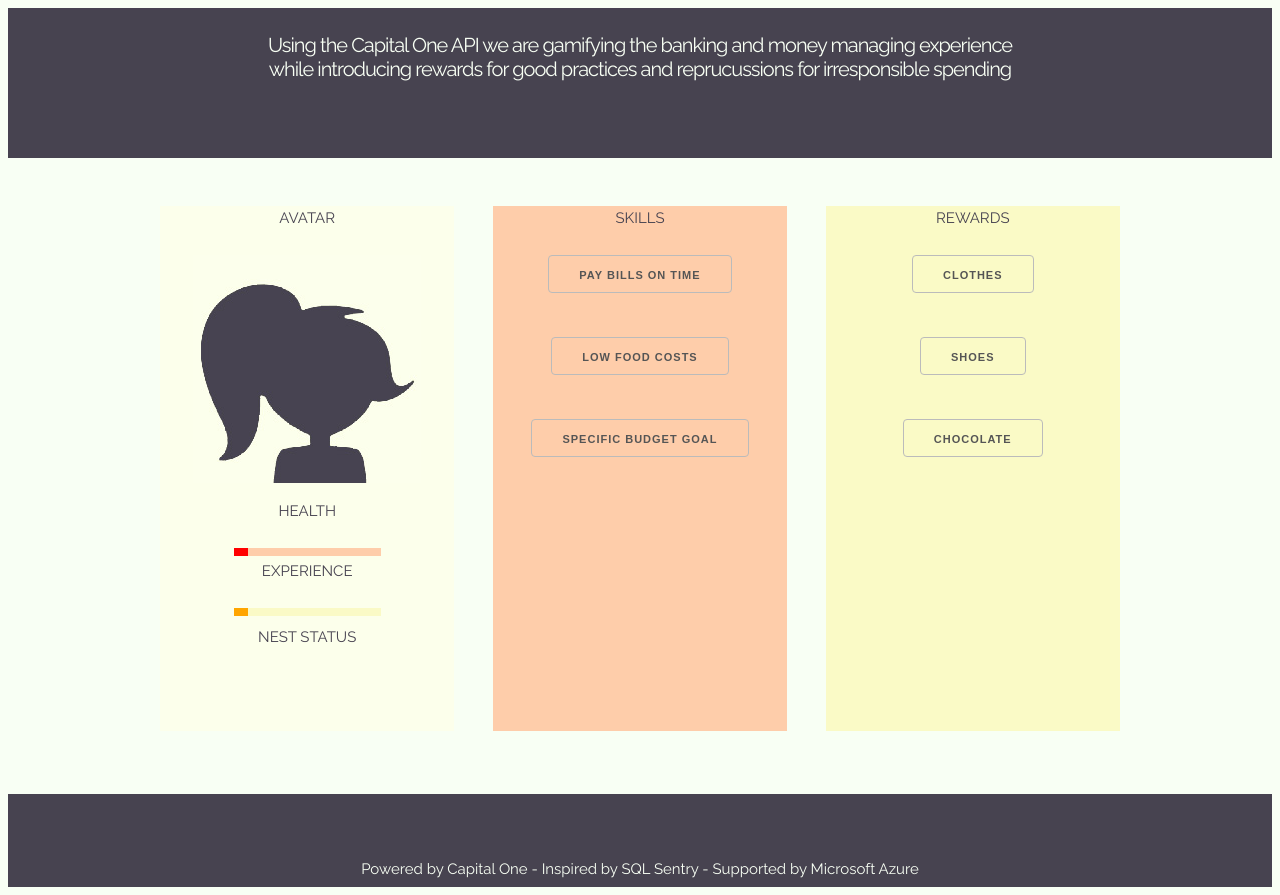
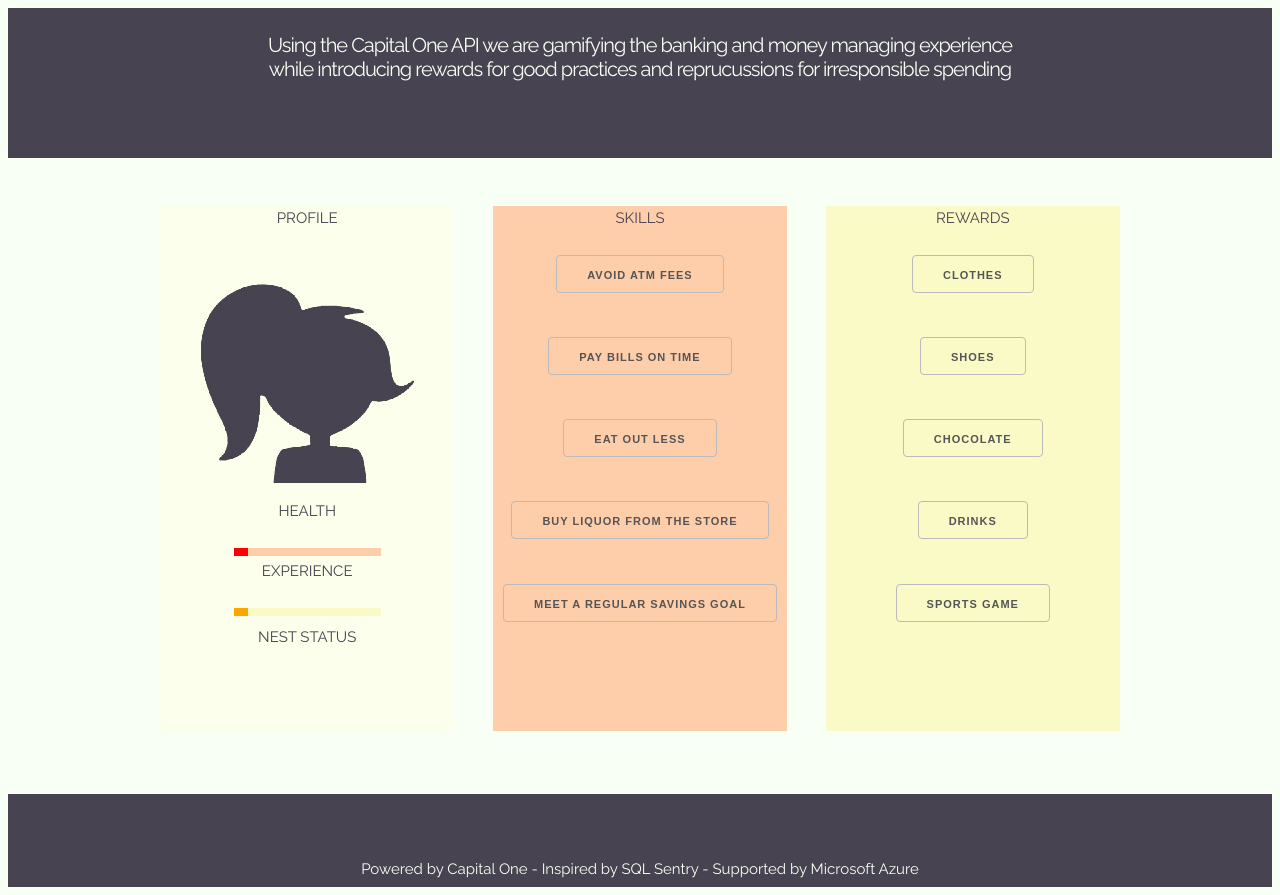
Before and after one commit to stuharvey/frugalhero, a website: page public/ui/templates/index.html in a window 1280 px wide. Drawn offline with nearby package versions, Linux system fonts and the light colour scheme.

```diff
--- a/public/ui/static/css/main.css
+++ b/public/ui/static/css/main.css
@@ -92,6 +92,10 @@
     color: #474350;
 
 }
+.skills
+{
+    white-space: normal;
+}
 
 .yellow
 {
--- a/public/ui/templates/index.html
+++ b/public/ui/templates/index.html
@@ -27,7 +27,7 @@
       <!-- columns should be the immediate child of a .row -->
       <div class="row">
             <div class="four columns red">
-                <p>AVATAR</p>
+                <p>PROFILE</p>
                 <img src= "/ui/static/images/default-avatar01.jpg">
                 <p class="hp">HEALTH</p>
                 <div class="health-bar">
@@ -44,11 +44,15 @@
 
             <div class="four columns blue">
                 <p>SKILLS</p>
-                <button class="skills">Pay Bills On Time</button>
+                <button class="skills">Avoid ATM Fees</button>
                 <br>
-                <button class="skills">Low Food Costs</button>
+                <button class="skills">Pay Bills on Time</button>
                 <br>
-                <button class="skills">Specific Budget Goal</button>
+                <button class="skills">Eat Out Less</button>
+                <br>
+                <button class="skills">Buy Liquor from the Store</button>
+                <br>
+                <button class="skills">Meet a Regular Savings Goal</button>
             </div>
             <div class="four columns yellow">
                 <p>REWARDS</p>
@@ -57,6 +61,10 @@
                 <button class="rewards">Shoes</button>
                 <br>
                 <button class="rewards">Chocolate</button>
+                <br>
+                <button class="rewards">Drinks</button>
+                <br>
+                <button class="rewards">Sports Game</button>
             </div>
 
         </div>
```
